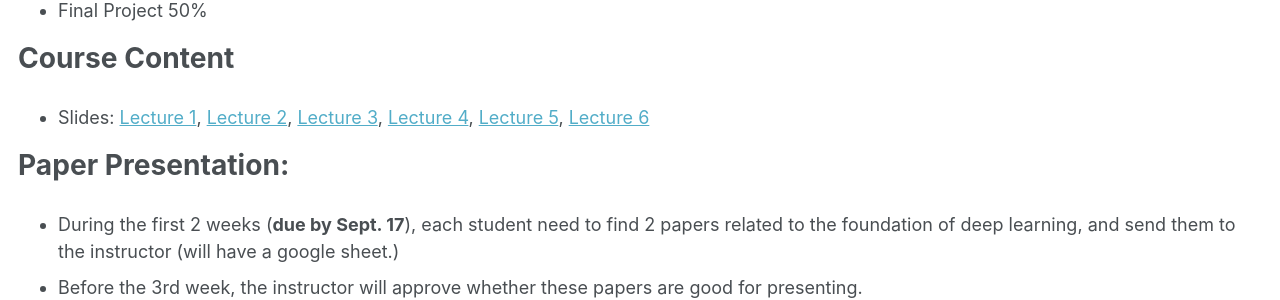
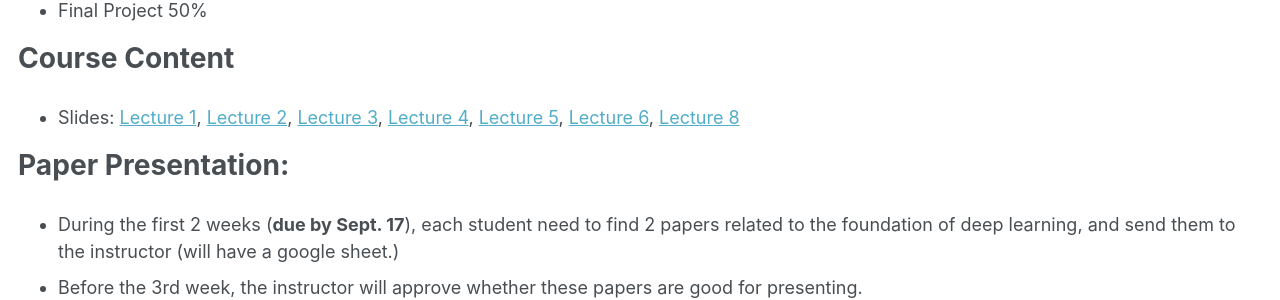
Before and after one commit to difanzou/difanzou.github.io, a Jekyll site: the page built from _teaching/2023-fall-teaching.md, in a window 1280 px wide. Shown: the part 881-1181 px from the top of the page. Built offline with Jekyll 4.4.1, drawn with Linux system fonts in a browser that asks for light colours.

Commit message:
add new lecture

```diff
--- a/_teaching/2023-fall-teaching.md
+++ b/_teaching/2023-fall-teaching.md
@@ -23,7 +23,7 @@
 
 # Course Content
 
-* Slides: [Lecture 1](https://drive.google.com/file/d/1Z3JX-ULSwMEtNRB5h08BKIGuTMo5vdK2/view?usp=sharing), [Lecture 2](https://drive.google.com/file/d/1KquUvsSpr0uRECIEV0atQIbZx4q7GZI5/view?usp=sharing), [Lecture 3](https://drive.google.com/file/d/18BgwcC43VIT0rEk_8vrcIX7_BniVXOJS/view?usp=sharing), [Lecture 4](https://drive.google.com/file/d/1fYmVasCykf2BXtzIAGBbEEe_Km130937/view?usp=sharing), [Lecture 5](https://drive.google.com/file/d/1kolCqbUUMK8Thr0TIFM8w69__oxF31YG/view?usp=sharing), [Lecture 6](https://drive.google.com/file/d/1jfLbFkjckKHOPJg_m_TLBY32MMDqW572/view?usp=sharing)
+* Slides: [Lecture 1](https://drive.google.com/file/d/1Z3JX-ULSwMEtNRB5h08BKIGuTMo5vdK2/view?usp=sharing), [Lecture 2](https://drive.google.com/file/d/1KquUvsSpr0uRECIEV0atQIbZx4q7GZI5/view?usp=sharing), [Lecture 3](https://drive.google.com/file/d/18BgwcC43VIT0rEk_8vrcIX7_BniVXOJS/view?usp=sharing), [Lecture 4](https://drive.google.com/file/d/1fYmVasCykf2BXtzIAGBbEEe_Km130937/view?usp=sharing), [Lecture 5](https://drive.google.com/file/d/1kolCqbUUMK8Thr0TIFM8w69__oxF31YG/view?usp=sharing), [Lecture 6](https://drive.google.com/file/d/1jfLbFkjckKHOPJg_m_TLBY32MMDqW572/view?usp=sharing), [Lecture 8](https://drive.google.com/file/d/1-nBpBZ9StNAqYIf7-cGhrj6rhigBll_-/view?usp=sharing)
 
 # Paper Presentation:
 
```
